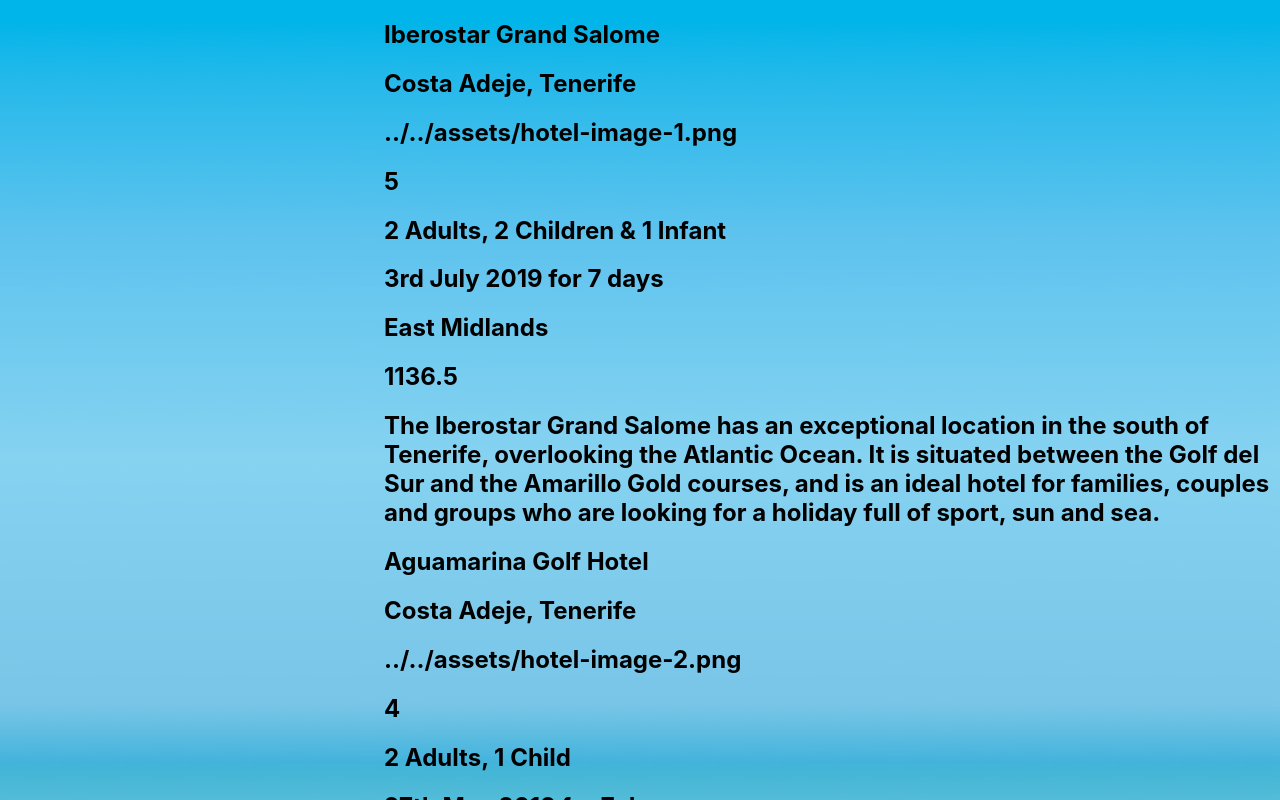
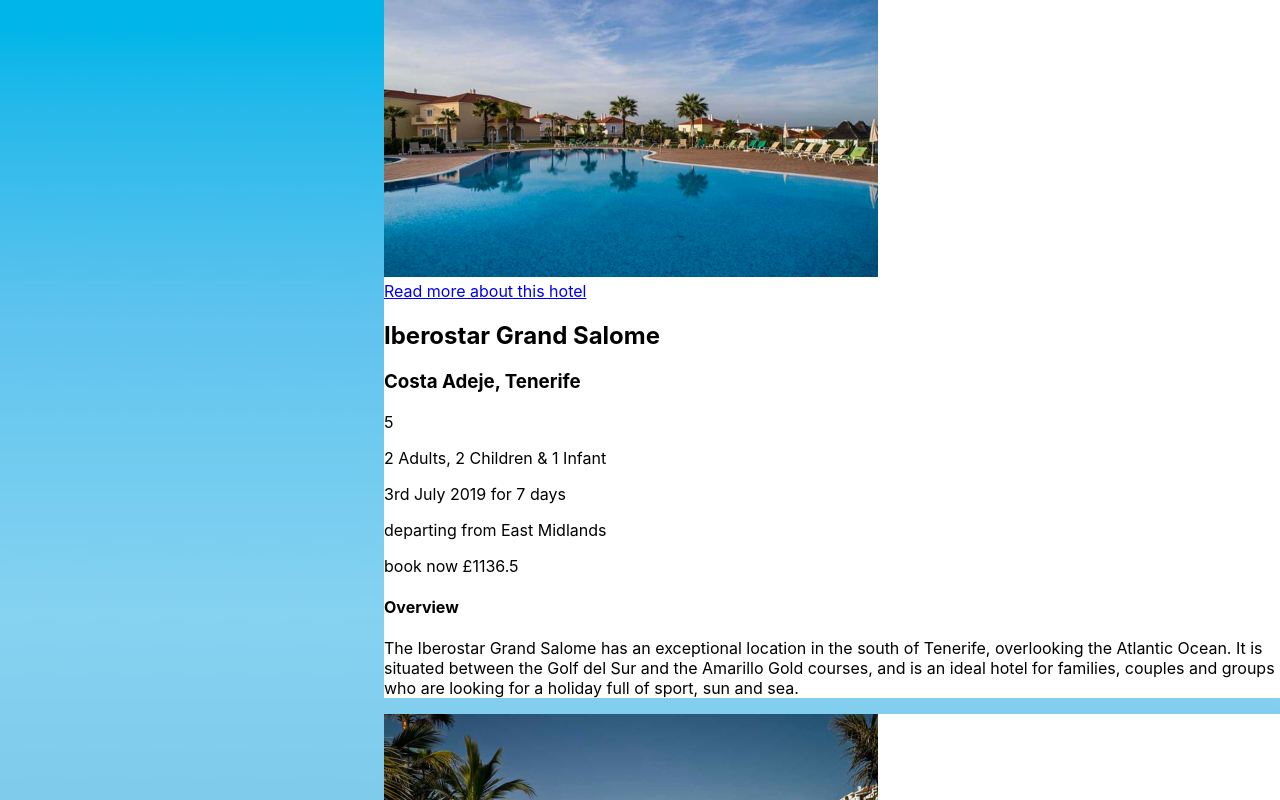
Before and after one commit to nahmadic/on-the-beach-react, a React (Create React App) app: page / in a window 1280 px wide. Shown: the top 800 px of the page. Built offline with nearby package versions, Linux system fonts and the light colour scheme.

Commit message:
Adds proper image loading to cards

```diff
--- a/src/components/card/Card.js
+++ b/src/components/card/Card.js
@@ -3,17 +3,30 @@ import React from 'react';
 import styles from './Card.module.css';
 
 function Card ({ title, location, image, stars, guests, length, departure, price, description }) {
+
   return (
-    <article>
-      <h1>{title}</h1>
-      <h2>{location}</h2>
-      <h2>{image}</h2>
-      <h2>{stars}</h2>
-      <h2>{guests}</h2>
-      <h2>{length}</h2>
-      <h2>{departure}</h2>
-      <h2>{price}</h2>
-      <h2>{description}</h2>
+    <article className={styles.card}>
+      <div className="card-top">
+        <div className="card-image">
+          <img src={require(`../../assets/${image}`)} alt="holiday image 1"/>
+          <div className="card-read-more">
+            <a href="#">Read more about this hotel</a>
+          </div>
+        </div>
+        <div className="card-info">
+          <h2 className="card-title">{title}</h2>
+          <h3 className="card-location">{location}</h3>
+          <div className="card-stars">{stars}</div>
+          <p className="card-guests">{guests}</p>
+          <p className="card-length">{length}</p>
+          <p className="card-departure">departing from {departure}</p>
+          <div className="button">book now £{price}</div>
+        </div>
+      </div>
+      <div className="card-bottom">
+        <h4>Overview</h4>
+        <p className="card-description">{description}</p>
+      </div>
     </article>
   );
 }
--- a/src/components/card/Card.module.css
+++ b/src/components/card/Card.module.css
@@ -0,0 +1,3 @@
+.card {
+  background-color: #FFF;
+}
--- a/src/components/container/Container.js
+++ b/src/components/container/Container.js
@@ -8,7 +8,7 @@ function Container () {
     {
       title: "Iberostar Grand Salome",
       location: "Costa Adeje, Tenerife",
-      image: "../../assets/hotel-image-1.png",
+      image: "hotel-image-1.png",
       stars: 5,
       guests: "2 Adults, 2 Children & 1 Infant",
       length: "3rd July 2019 for 7 days",
@@ -19,7 +19,7 @@ function Container () {
     {
       title: "Aguamarina Golf Hotel",
       location: "Costa Adeje, Tenerife",
-      image: "../../assets/hotel-image-2.png",
+      image: "hotel-image-2.png",
       stars: 4,
       guests: "2 Adults, 1 Child",
       length: "27th May 2019 for 7 days",
@@ -30,7 +30,7 @@ function Container () {
     {
       title: "Las Piramides Resort",
       location: "Costa Adeje, Tenerife",
-      image: "../../assets/hotel-image-3.png",
+      image: "hotel-image-3.png",
       stars: 3,
       guests: "2 Adults, 2 Children",
       length: "3rd July 2019 for 7 days",
```
